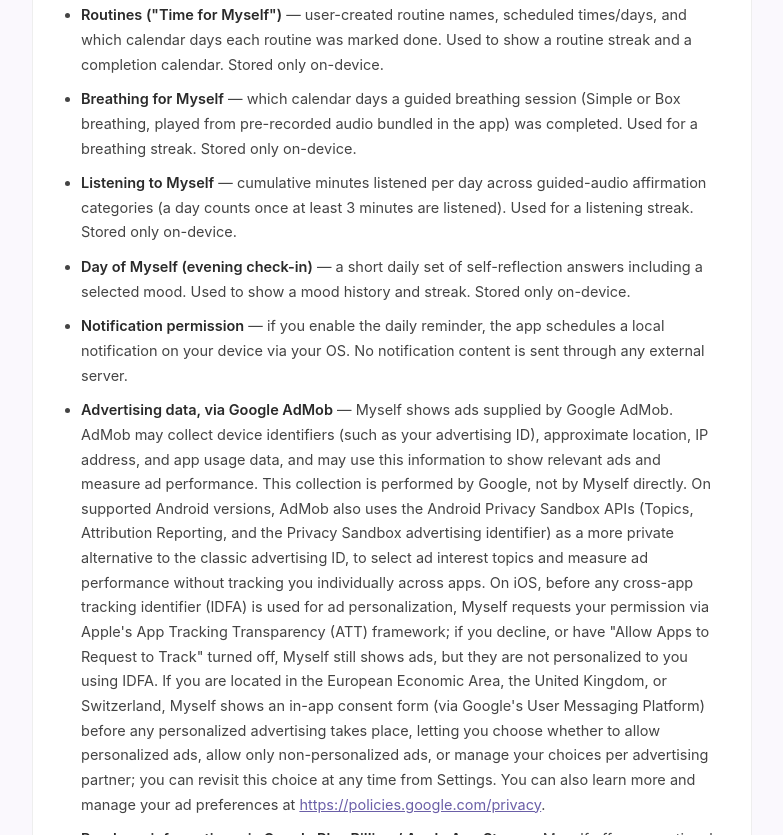
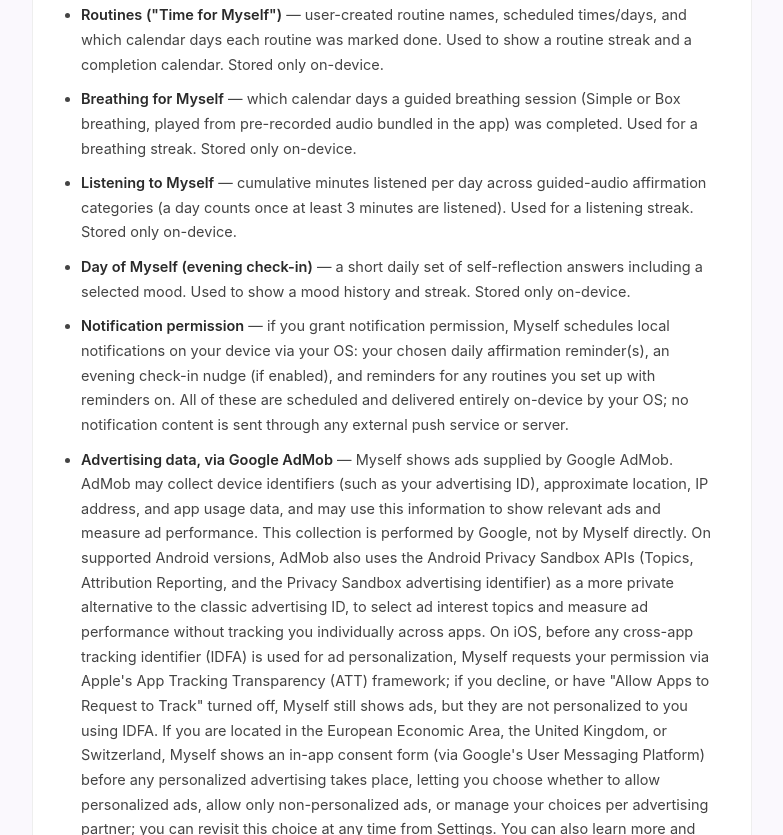
Before and after one commit to SimpleAppWorks/PrivacyPolicy, a plain HTML site: page Myself/index.html in a window 1280 px wide. Shown: the part 1157-1992 px from the top of the page, without its empty margins (248-1031 px from the left). Drawn offline with Linux system fonts and the light colour scheme.

Commit message:
Clarify local notification disclosure covers all reminder types
Myself now schedules three kinds of local notifications under one
notification permission: the daily affirmation reminder, an evening
check-in nudge, and per-routine reminders. Section 2's notification
bullet previously described only "the daily reminder," so it's updated
to name all three and reaffirm none are sent through a remote push
service. Bumps the Last updated date to November 10, 2026.

Co-Authored-By: Claude Sonnet 5 <noreply@anthropic.com>

```diff
--- a/Myself/index.html
+++ b/Myself/index.html
@@ -139,7 +139,7 @@
 <header class="hero">
   <div class="inner">
     <h1>Privacy Policy &amp; Terms and Conditions</h1>
-    <p class="meta">Myself · Last updated: November 2, 2026</p>
+    <p class="meta">Myself · Last updated: November 10, 2026</p>
     <p class="meta">Simple App Works Ltd · Developer: Vathirajan · Governing jurisdiction: India</p>
   </div>
 </header>
@@ -207,8 +207,11 @@
         streak. Stored only on-device.</li>
       <li><strong>Day of Myself (evening check-in)</strong> — a short daily set of self-reflection answers
         including a selected mood. Used to show a mood history and streak. Stored only on-device.</li>
-      <li><strong>Notification permission</strong> — if you enable the daily reminder, the app schedules a local
-        notification on your device via your OS. No notification content is sent through any external server.</li>
+      <li><strong>Notification permission</strong> — if you grant notification permission, Myself schedules local
+        notifications on your device via your OS: your chosen daily affirmation reminder(s), an evening check-in
+        nudge (if enabled), and reminders for any routines you set up with reminders on. All of these are
+        scheduled and delivered entirely on-device by your OS; no notification content is sent through any
+        external push service or server.</li>
       <li><strong>Advertising data, via Google AdMob</strong> — Myself shows ads supplied by Google AdMob. AdMob
         may collect device identifiers (such as your advertising ID), approximate location, IP address, and app
         usage data, and may use this information to show relevant ads and measure ad performance. This
```
